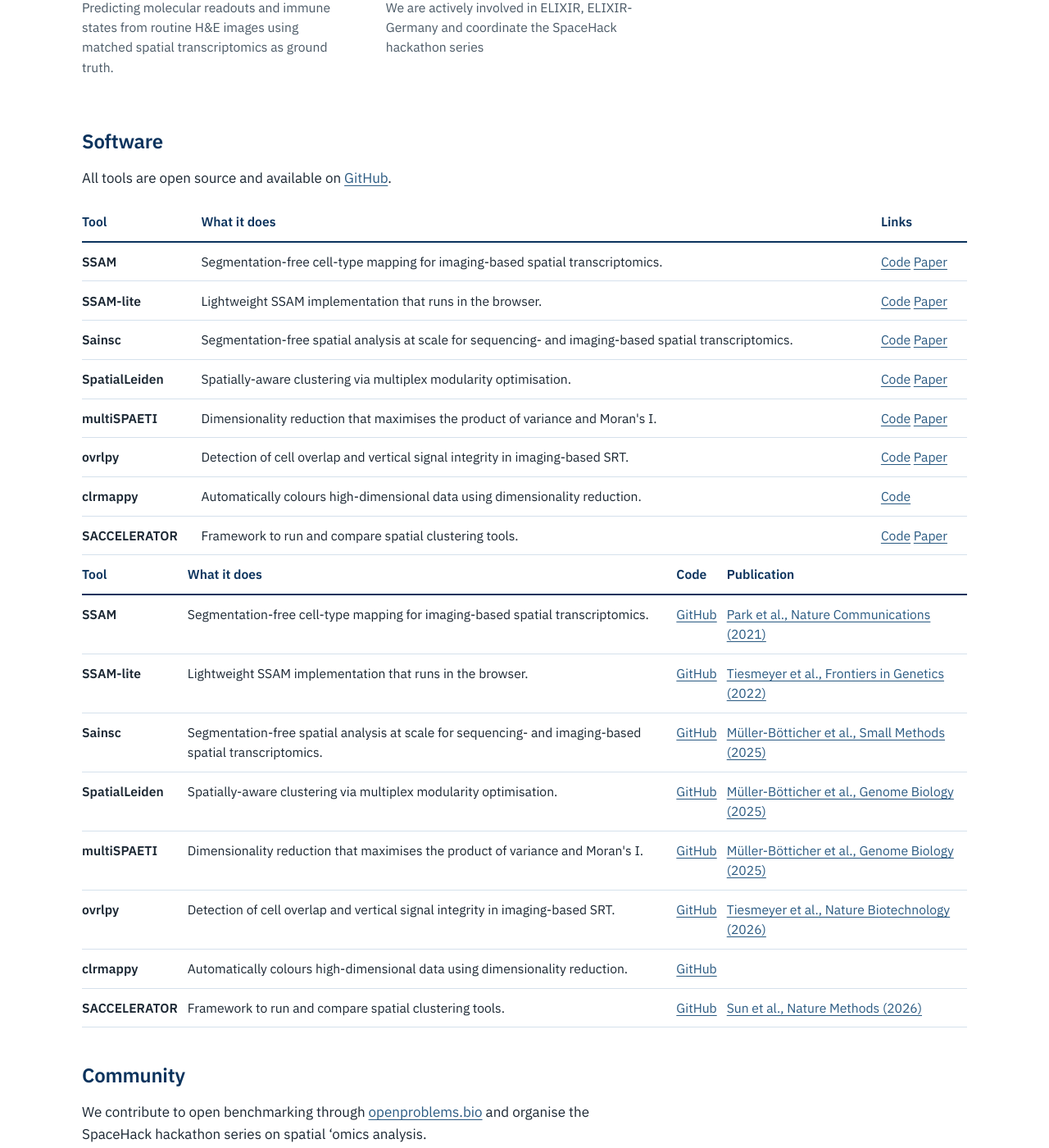
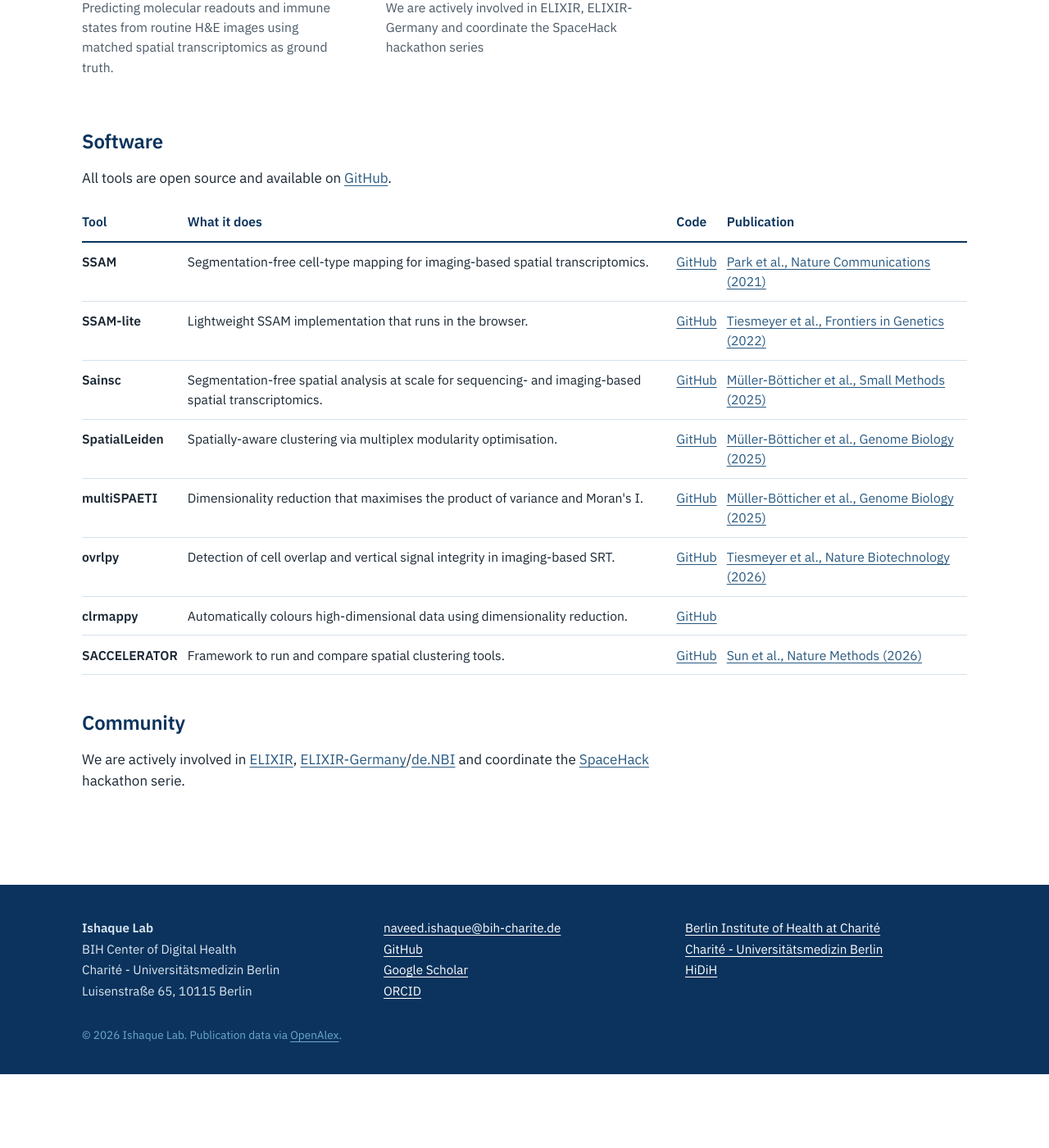
Before and after one commit to IshaqueLab/IshaqueLab.github.io, a Jekyll site: the page built from research.md, in a window 1280 px wide and 1400 px high, scrolled down 651 px. Shown: the whole window at 82% size. Built offline with Jekyll 4.4.1, drawn with Linux system fonts in a browser that asks for light colours; after the commit the page ends 1961 px from its top, so only the background shows below that.

Commit message:
Update research.md

```diff
--- a/research.md
+++ b/research.md
@@ -19,19 +19,6 @@ We develop computational methods to understand biological heterogeneity in disea
 All tools are open source and available on <a href="{{ site.github_org }}">GitHub</a>.
 
 <table>
-  <thead><tr><th>Tool</th><th>What it does</th><th>Links</th></tr></thead>
-  <tbody>
-  {% for s in site.data.software %}
-    <tr>
-      <td>{{ s.name }}</td>
-      <td>{{ s.summary }}{% if s.venue != "" %}<br><small>{{ s.venue }}</small>{% endif %}</td>
-      <td>{% if s.repo != "" %}<a href="{{ s.repo }}">Code</a>{% endif %}{% if s.doi != "" %} <a href="https://doi.org/{{ s.doi }}">Paper</a>{% endif %}</td>
-    </tr>
-  {% endfor %}
-  </tbody>
-</table>
-
-<table>
   <thead><tr><th>Tool</th><th>What it does</th><th>Code</th><th>Publication</th></tr></thead>
   <tbody>
   {% for s in site.data.software %}
@@ -47,4 +34,4 @@ All tools are open source and available on <a href="{{ site.github_org }}">GitHu
 
 ## Community
 
-We contribute to open benchmarking through <a href="https://openproblems.bio">openproblems.bio</a> and organise the SpaceHack hackathon series on spatial 'omics analysis.
+We are actively involved in [ELIXIR](https://elixir-europe.org/), [ELIXIR-Germany](https://elixir-europe.org/about-us/who-we-are/nodes/germany)/[de.NBI](https://www.denbi.de/) and coordinate the [SpaceHack](https://spatialhackathon.github.io/) hackathon serie.
```
